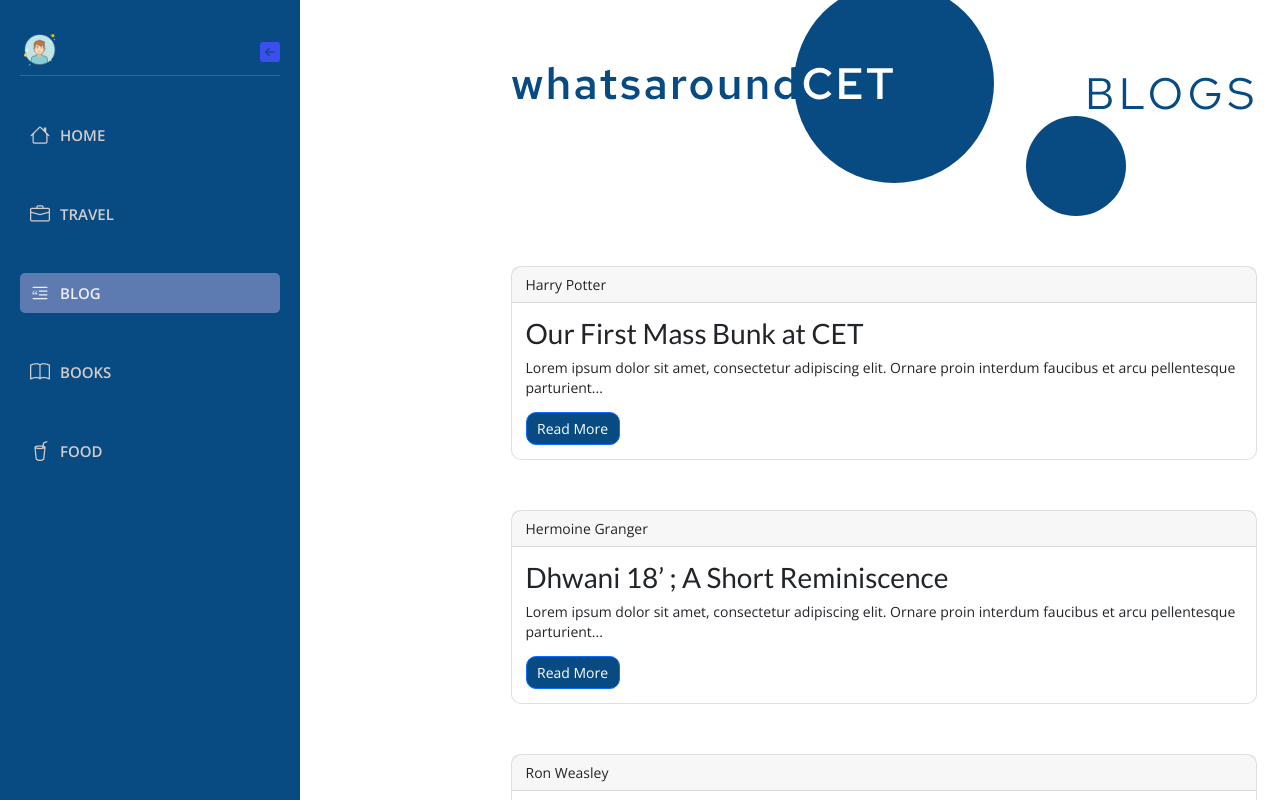
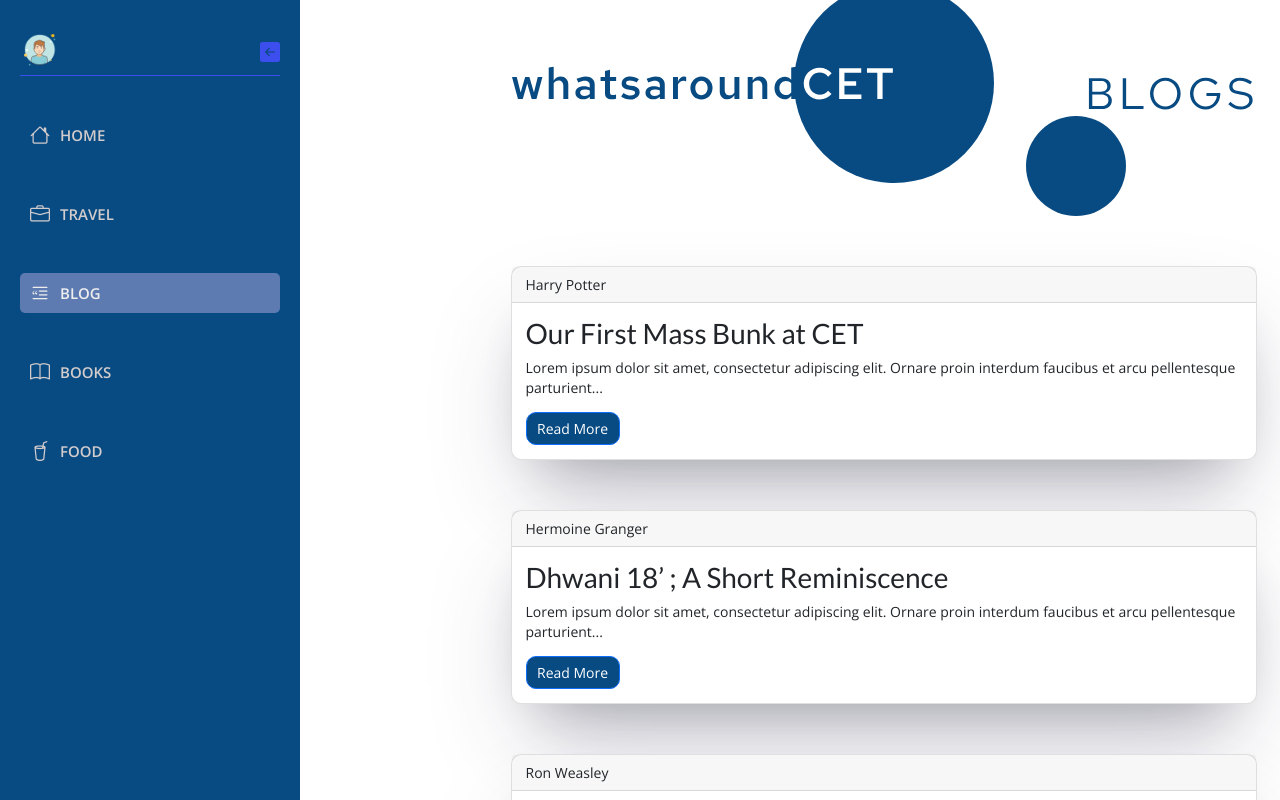
Before and after one commit to neethunsr/whatsaroundCET, a React (Create React App) app: page /blog in a window 1280 px wide. Built offline with nearby package versions, Linux system fonts and the light colour scheme.

Commit message:
box-shadow

```diff
--- a/src/components/Blog.css
+++ b/src/components/Blog.css
@@ -11,6 +11,14 @@
 .card {
 	margin: 50px 0;
 	border-radius: 10px;
+	box-shadow: rgba(255, 255, 255, 0.1) 0px 1px 1px 0px inset,
+		rgba(50, 50, 93, 0.25) 0px 50px 100px -20px,
+		rgba(0, 0, 0, 0.3) 0px 30px 60px -30px;
+}
+.card-container {
+	box-shadow: rgba(255, 255, 255, 0.1) 0px 1px 1px 0px inset,
+		rgba(50, 50, 93, 0.25) 0px 50px 100px -20px,
+		rgba(0, 0, 0, 0.3) 0px 30px 60px -30px;
 }
 
 .btn-primary {
--- a/src/components/Blog.js
+++ b/src/components/Blog.js
@@ -48,7 +48,6 @@
                 </div>
             </div>
             </div>
-
             </div>
         </div>
     );
```
